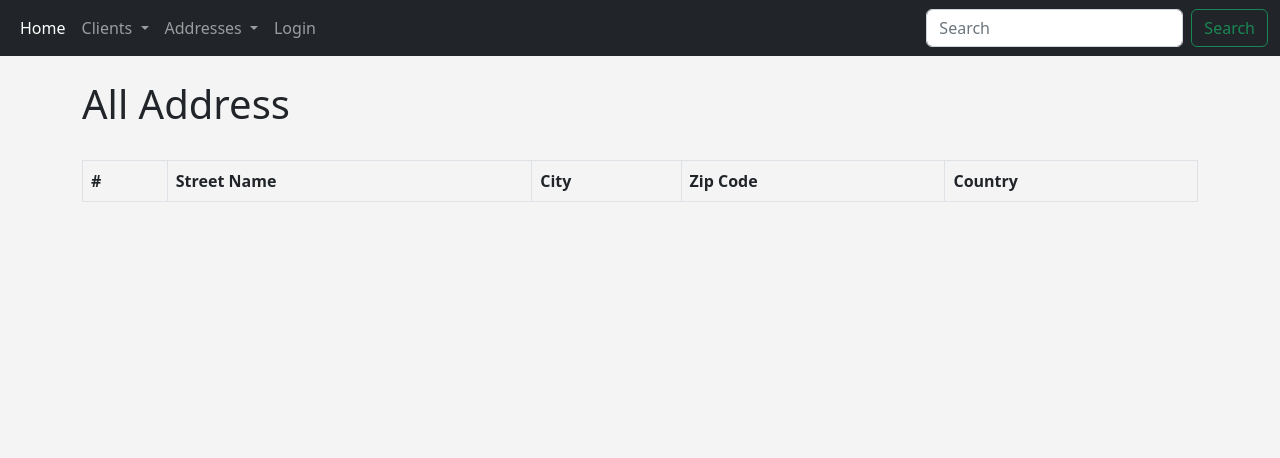
After one commit to da4o88/address_book, a Django app: page /update_address/1 in a window 1280 px wide. The commit adds this page. Shown: the top 458 px of the page. Run offline with Django 4.2, Linux system fonts and the light colour scheme; data comes from the database, SQL or seed files in the repository; lists and menus that the app fills with data are empty.

Commit message:
created html add_address and list_address

```diff
--- a/address_book/addresses/admin.py
+++ b/address_book/addresses/admin.py
@@ -13,7 +13,7 @@ class ClientAdmin(admin.ModelAdmin):
 
 @admin.register(Address)
 class AddressAdmin(admin.ModelAdmin):
-    fields = (('street_name', 'street_number'), 'city', 'zip_code', 'country')
-    list_display = ('street_name', 'city')
-    list_filter = ('street_name', 'city')
+    fields = ('street_name', 'city', 'zip_code', 'country')
+    list_display = ('street_name', 'city', 'country')
+    list_filter = ('street_name', 'city', 'country')
     ordering = ('street_name',)
--- a/address_book/addresses/forms.py
+++ b/address_book/addresses/forms.py
@@ -1,6 +1,6 @@
 from django import forms
 from django.forms import ModelForm
-from .models import Client, Address
+from .models import Address, Client
 
 # Create a address and client forms
 
@@ -8,10 +8,9 @@ from .models import Client, Address
 class AddressForm(ModelForm):
     class Meta:
         model = Address
-        fields = ('street_name', 'street_number', 'city', 'zip_code', 'country')
+        fields = ('street_name', 'city', 'zip_code', 'country')
         labels = {
             "street_name": '',
-            "street_number": '',
             "city": '',
             "zip_code": '',
             "country": '',
@@ -19,8 +18,7 @@ class AddressForm(ModelForm):
 
         widgets = {
             "street_name": forms.TextInput(attrs={'class': 'form-control', 'placeholder': 'Street Name'}),
-            "street_number": forms.TextInput(attrs={'class': 'form-control', 'placeholder': 'Street Number'}),
-            "city": forms.TextInput(attrs={'class': 'form-control', 'placeholder': 'city'}),
+            "city": forms.TextInput(attrs={'class': 'form-control', 'placeholder': 'City'}),
             "zip_code": forms.TextInput(attrs={'class': 'form-control', 'placeholder': 'Zip Code'}),
             "country": forms.TextInput(attrs={'class': 'form-control', 'placeholder': 'Country'}),
         }
--- a/address_book/addresses/models.py
+++ b/address_book/addresses/models.py
@@ -13,7 +13,7 @@ class Client(models.Model):
         return self.first_name + ' ' + self.last_name
 
 
-class Address(models.Model):
+class ClientAddress(models.Model):
     address = models.ForeignKey(Client, blank=True, null=True, on_delete=models.CASCADE)
     street_name = models.CharField('Street Name', max_length=100)
     street_number = models.CharField('Street Number', max_length=10)
@@ -22,4 +22,14 @@ class Address(models.Model):
     country = models.CharField('Country', max_length=50)
 
     def __str__(self):
+        return self.street_name + ',' + self.street_number + ',' + self.city
+
+
+class Address(models.Model):
+    street_name = models.CharField('Street Name', max_length=100)
+    city = models.CharField('City', max_length=50)
+    zip_code = models.CharField('Zip Code', max_length=15)
+    country = models.CharField('Country', max_length=50)
+
+    def __str__(self):
         return self.street_name + ' ' + self.city
--- a/address_book/addresses/templates/addresses/base.html
+++ b/address_book/addresses/templates/addresses/base.html
@@ -1,12 +1,11 @@
 {% load static %}
 
 <!DOCTYPE html>
-<!doctype html>
 <html lang="en">
   <head>
     <meta charset="utf-8">
     <meta name="viewport" content="width=device-width, initial-scale=1">
-    <title>My Club</title>
+    <title>Address Book</title>
     <link href="https://cdn.jsdelivr.net/npm/bootstrap@5.2.3/dist/css/bootstrap.min.css"
           rel="stylesheet" integrity="sha384-rbsA2VBKQhggwzxH7pPCaAqO46MgnOM80zW1RWuH61DGLwZJEdK2Kadq2F9CUG65"
           crossorigin="anonymous">
--- /dev/null
+++ b/address_book/addresses/templates/addresses/list_address.html
@@ -0,0 +1,34 @@
+{% extends 'addresses/base.html' %}
+
+{% block content %}
+        <div>
+            <h1>All Address</h1>
+            <br/>
+            <table class="table table-striped table-hover table-bordered">
+
+              <thead>
+                <tr>
+                  <th scope="col">#</th>
+                  <th scope="col">Street Name</th>
+                  <th scope="col">City</th>
+                  <th scope="col">Zip Code</th>
+                  <th scope="col">Country</th>
+                </tr>
+              </thead>
+              <tbody class="table-group-divider">
+              {% for address in address_list %}
+                <tr>
+                  <th scope="row">{{ address.id}}</th>
+                  <td><a href="{% url 'show_address' address.id %}">{{ address.street_name }}</a></td>
+                  <td>{{ address.city }}</td>
+                  <td>{{ address.zip_code }}</td>
+                  <td>{{ address.country }}</td>
+                  <td align="right">
+                        <a href="{% url 'update_address' address.id %}" class="btn btn-outline-secondary btn-sm">Update</a>
+                        <a href="#" class="btn btn-outline-danger btn-sm">Delete</a>
+                  </td>
+                </tr>
+              </tbody>
+            {% endfor %}
+            </table>
+{% endblock %}
--- a/address_book/addresses/templates/addresses/parts/navbar.html
+++ b/address_book/addresses/templates/addresses/parts/navbar.html
@@ -7,7 +7,7 @@
     <div class="collapse navbar-collapse" id="navbarSupportedContent">
       <ul class="navbar-nav me-auto mb-2 mb-lg-0">
         <li class="nav-item">
-          <a class="nav-link active" aria-current="page" href="#">Home</a>
+          <a class="nav-link active" aria-current="page" href="{% url 'home' %}">Home</a>
         </li>
         <li class="nav-item dropdown">
           <a class="nav-link dropdown-toggle" href="#" role="button" data-bs-toggle="dropdown" aria-expanded="false">
@@ -26,9 +26,9 @@
             Addresses
           </a>
           <ul class="dropdown-menu">
-            <li><a class="dropdown-item" href="#">List Addresses</a></li>
+            <li><a class="dropdown-item" href="{% url 'list_address' %}">List Addresses</a></li>
             <li><hr class="dropdown-divider"></li>
-            <li><a class="dropdown-item" href="#">Add Address</a></li>
+            <li><a class="dropdown-item" href="{% url 'add_address' %}">Add Address</a></li>
           </ul>
         </li>
         <li class="nav-item">
--- a/address_book/addresses/urls.py
+++ b/address_book/addresses/urls.py
@@ -3,4 +3,8 @@ from . import views
 
 urlpatterns = [
     path('', views.home, name='home'),
+    path('add_address', views.add_address, name='add_address'),
+    path('list_address', views.list_address, name='list_address'),
+    path('show_address/<address_id>', views.show_address, name='show_address'),
+    path('update_address/<address_id>', views.update_address, name='update_address'),
 ]
--- a/address_book/addresses/views.py
+++ b/address_book/addresses/views.py
@@ -1,9 +1,58 @@
 from django.contrib import messages
 from django.shortcuts import render, redirect
+from django.http import HttpResponse, HttpResponseRedirect
 import calendar
 from calendar import HTMLCalendar
 from datetime import datetime
+from .forms import ClientForm, AddressForm
+from .models import Address
+
 # Create your views here.
+
+
+def show_address(request, address_id):
+    address = Address.objects.get(pk=address_id)
+    return render(request, 'addresses/show_address.html', {
+        "address": address,
+    })
+
+
+def update_address(request, address_id):
+    address = Address.objects.get(pk=address_id)
+    form = AddressForm(request.POST or None, request.FILES or None, instance=address)
+    if form.is_valid():
+        form.save()
+        return redirect('list_address')
+    return render(request, 'addresses/list_address.html', {
+        "address": address,
+        "form": form,
+    })
+
+
+def list_address(request):
+    address_list = Address.objects.all()
+
+    return render(request, 'addresses/list_address.html', {
+        "address_list": address_list,
+    })
+
+
+def add_address(request):
+    submitted = False
+    if request.method == 'POST':
+        form = AddressForm(request.POST)
+        if form.is_valid():
+            form.save()
+            return HttpResponseRedirect('/add_address?submitted=True')
+    else:
+        form = AddressForm
+        if 'submitted' in request.GET:
+            submitted = True
+
+    return render(request, 'addresses/add_address.html', {
+        "form": form,
+        "submitted": submitted,
+    })
 
 
 def home(request, year=datetime.now().year, month=datetime.now().strftime('%B')):
```
Also changed, not shown: address_book/addresses/templates/addresses/add_address.html (added, +19 -0 lines), address_book/addresses/templates/addresses/show_address.html (added, +23 -0 lines), address_book/addresses/templates/addresses/update_address.html (added, +14 -0 lines), address_book/addresses/migrations/0002_remove_address_address_remove_address_street_number_and_more.py (added), address_book/db.sqlite3.
